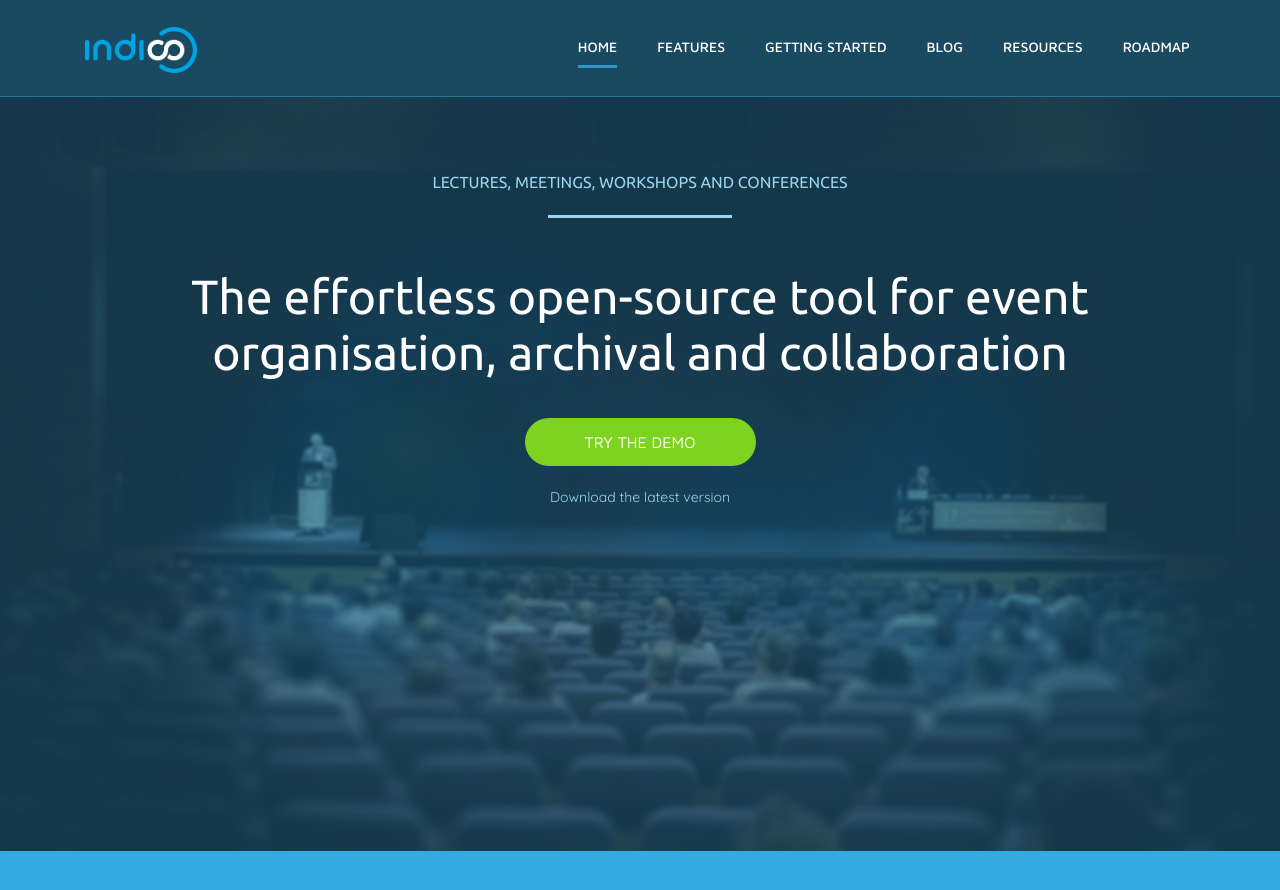
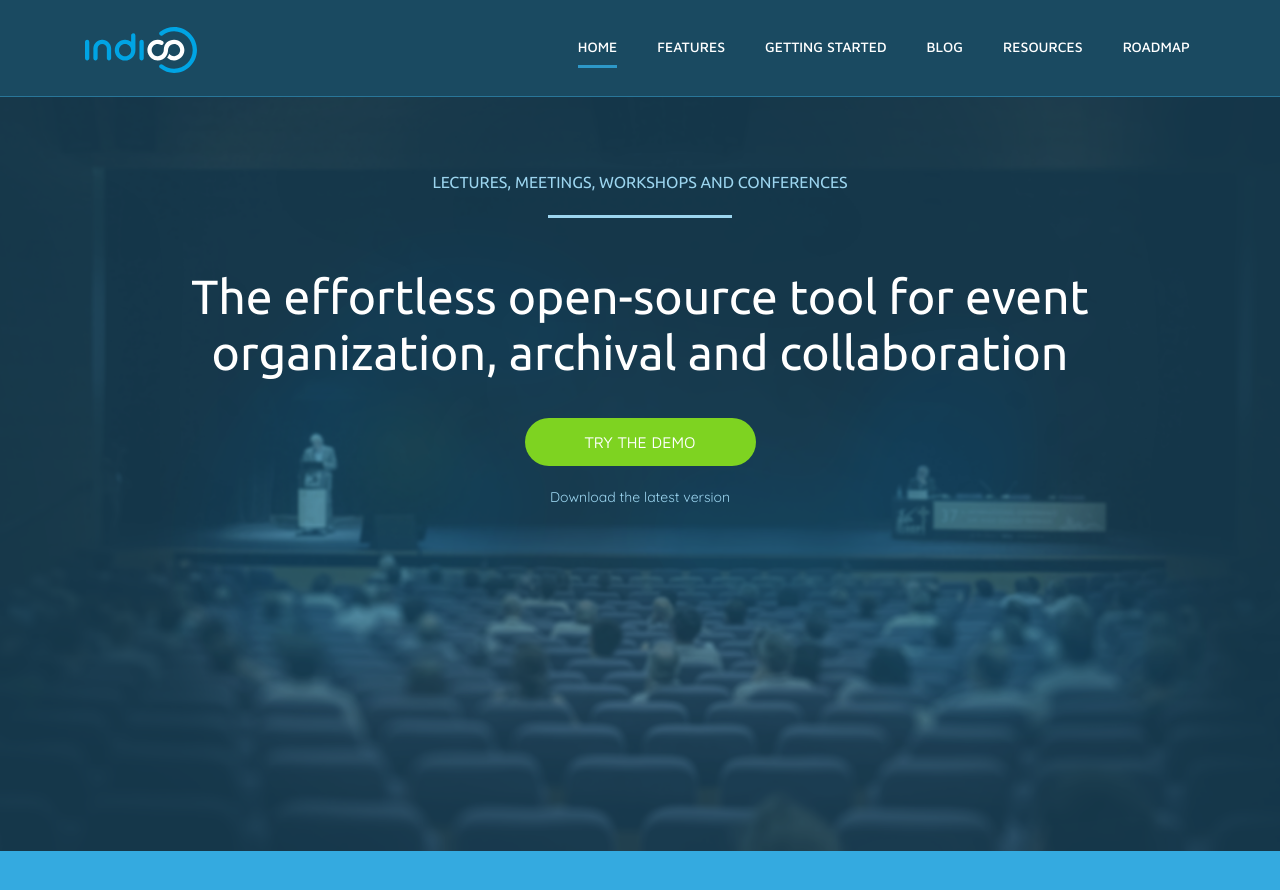
Before and after one commit to indico/indico.github.io, a Jekyll site: the page built from index.html, in a window 1280 px wide and 900 px high. Shown: the top 890 px of the window. Built offline with Jekyll 4.4.1, drawn with Linux system fonts in a browser that asks for light colours; nearby versions of some CDN libraries; comment, search, counter and statistics services are not loaded.

Commit message:
Add site og tags, favicon, fix spelling on frontpage

```diff
--- a/_includes/head.html
+++ b/_includes/head.html
@@ -5,6 +5,13 @@
 
     <title>Indico - {% if page.title %}{{ page.title }}{% else %}{{ site.title }}{% endif %}</title>
     <meta name="description" content="{{ site.description }}">
+    <link rel="shortcut icon" type="image/x-icon" href="/img/favicon.ico">
+
+    <meta property="og:url" content="{{ page.url | replace:'index.html','' | prepend: site.baseurl | prepend: site.url }}">
+    <meta property="og:type" content="website">
+    <meta property="og:title" content="{% if page.title %}{{ page.title }}{% else %}{{ site.title }}{% endif %}">
+    <meta property="og:description" content="{{ site.description }}">
+    <meta property="og:image" content="{{ site.url }}/img/logos/indico.png">
 
     <link rel="stylesheet" href="https://use.fontawesome.com/releases/v5.12.1/css/all.css">
     <link rel="stylesheet" href="{{ site.baseurl }}/assets/css/bootstrap.min.css">
--- a/_includes/header.html
+++ b/_includes/header.html
@@ -2,7 +2,7 @@
   <nav class="navbar navbar-expand-md site-nav">
     <div class="container">
       <a class="navbar-brand" href="{{ site.baseurl }}/">
-        <img class="header-logo" src="{{ site.baseurl }}/img/logos/indico_white.png">
+        <img class="header-logo" src="{{ site.baseurl }}/img/logos/indico_white.svg">
       </a>
       <button class="navbar-toggler" type="button" data-toggle="collapse" data-target="#navbar-collapse" aria-controls="navbarSupportedContent" aria-expanded="false" aria-label="Toggle navigation">
         <span class="navbar-toggler-icon">
--- a/_layouts/home.html
+++ b/_layouts/home.html
@@ -12,7 +12,7 @@
                 </div>
                 <div class="hero-spotlight-header hero-spotlight-header-home">
                     <h1>The effortless open-source tool for event
-                        organisation, archival and collaboration
+                        organization, archival and collaboration
                     </h1>
                 </div>
                 <div class="hero-spotlight-demo uppercase">
```
Also changed, not shown: img/favicon.ico (added), img/logos/indico_white.svg (added).
